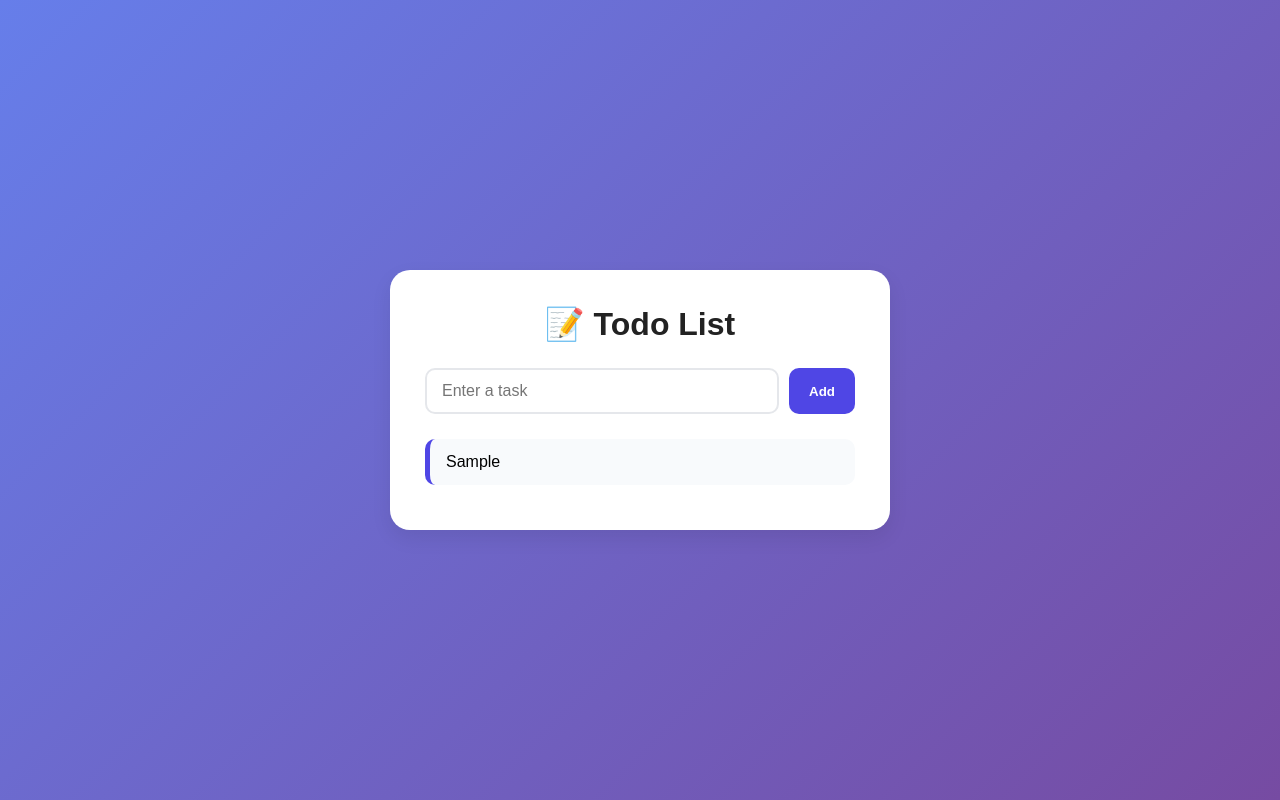
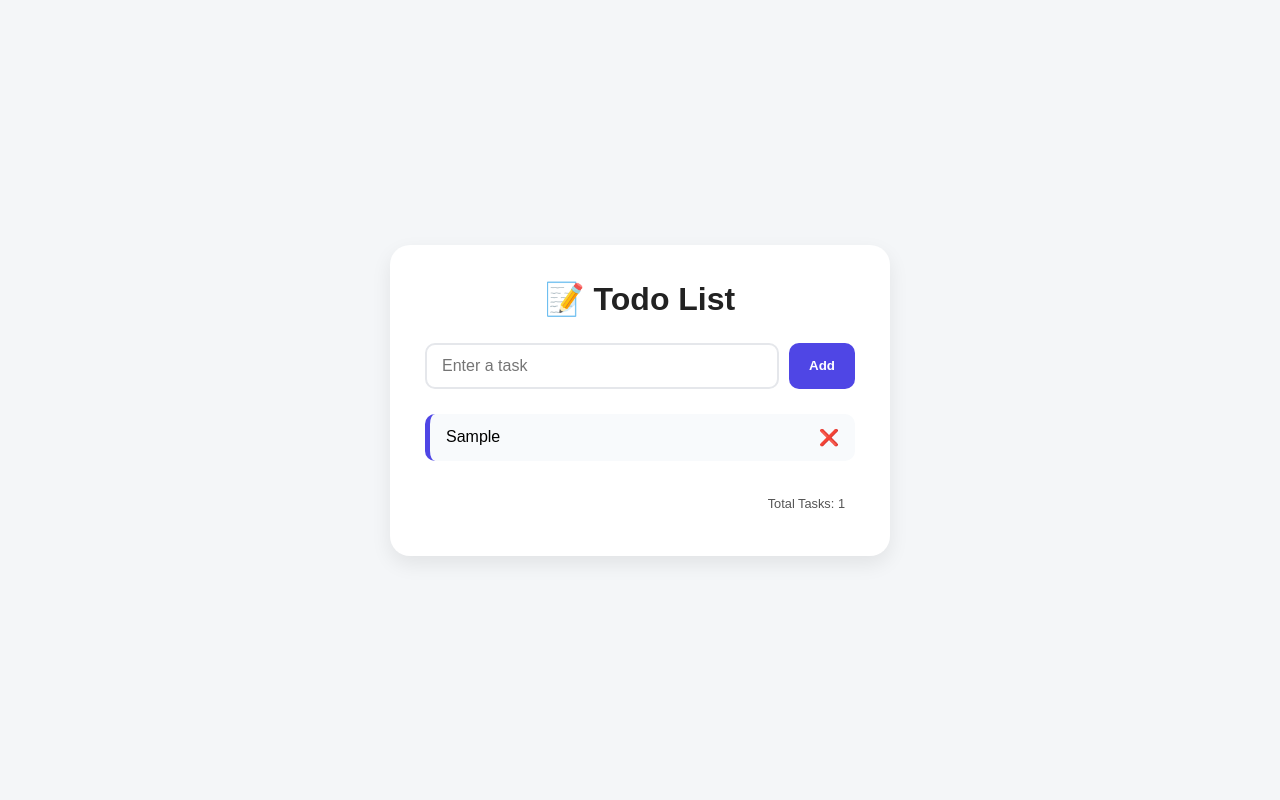
Before and after one commit to arjuntelange/react-practice, a React (Vite) app: page / in a window 1280 px wide. Both pictures are taken after typing "Sample" into the empty fields and a click on the button "Add". Built offline with nearby package versions, Linux system fonts and the light colour scheme.

Commit message:
add task management and task counter to todo app

```diff
--- a/src/index.css
+++ b/src/index.css
@@ -11,9 +11,9 @@ body {
   justify-content: center;
   align-items: center;
 
-  font-family: "Poppins", sans-serif;
+  background: #f4f6f8;
 
-  background: linear-gradient(135deg, #667eea, #764ba2);
+  font-family: sans-serif;
 }
 
 #root {
--- a/src/state-projects/todo-list/TodoList.css
+++ b/src/state-projects/todo-list/TodoList.css
@@ -72,6 +72,8 @@
 }
 
 .container ul {
+  margin-bottom: 25px;
+
   list-style: none;
 }
 
@@ -79,6 +81,10 @@
   padding: 14px 16px;
 
   margin-bottom: 10px;
+
+  display: flex;
+  justify-content: space-between;
+  align-items: center;
 
   border-radius: 10px;
 
@@ -96,3 +102,26 @@
 
   background: #eef2ff;
 }
+
+li button {
+  border: none;
+  background: transparent;
+  cursor: pointer;
+  font-size: 1rem;
+}
+
+.counter-box {
+  padding: 10px;
+
+  display: flex;
+
+  justify-content: flex-end;
+}
+
+.tasks-counter {
+  color: #555555;
+
+  font-family: sans-serif;
+
+  font-size: 0.8rem;
+}
--- a/src/state-projects/todo-list/TodoList.jsx
+++ b/src/state-projects/todo-list/TodoList.jsx
@@ -1,5 +1,5 @@
 import React, { useState } from "react";
-import "./TodoList.css"
+import "./TodoList.css";
 
 function TodoList() {
   const [task, setTask] = useState("");
@@ -7,8 +7,12 @@ function TodoList() {
 
   function addTask() {
     if (!task.trim()) return;
-    setTasks([...tasks, task]);
+    setTasks((prevTasks) => [...prevTasks, task]);
     setTask("");
+  }
+
+  function deleteTask(deleteIndex) {
+    setTasks(tasks.filter((task, index) => index !== deleteIndex));
   }
 
   return (
@@ -30,9 +34,16 @@ function TodoList() {
 
       <ul>
         {tasks.map((elem, index) => (
-          <li key={index}>{elem}</li>
+          <li key={index}>
+            <span>{elem}</span>
+            <button onClick={() => deleteTask(index)}>❌</button>
+          </li>
         ))}
       </ul>
+
+      <div className="counter-box">
+        <span className="tasks-counter">Total Tasks: {tasks.length}</span>
+      </div>
     </div>
   );
 }
```
